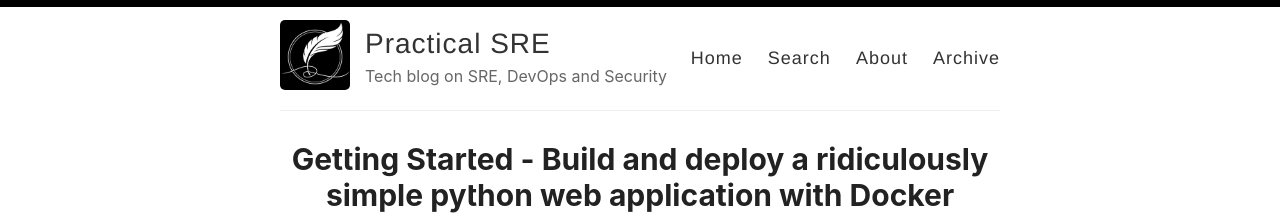
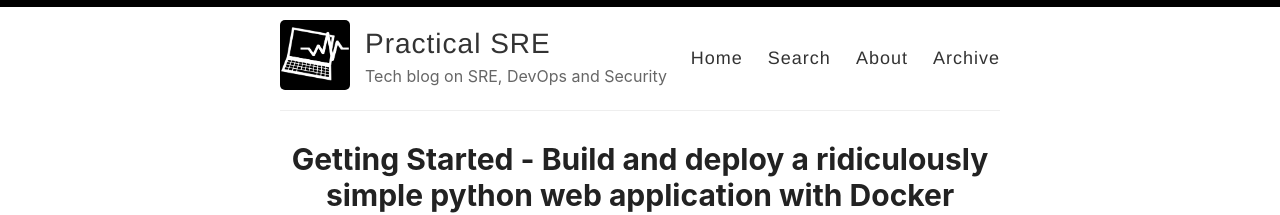
Before and after one commit to tgangte/tgangte.github.io, a Jekyll site: the page built from index.html, in a window 1280 px wide. Shown: the top 215 px of the page. Built offline with Jekyll 4.4.1, drawn with Linux system fonts in a browser that asks for light colours; the list of posts is cut into pages by our own code.

Commit message:
Update _config.yml

```diff
--- a/_config.yml
+++ b/_config.yml
@@ -12,7 +12,7 @@ author: tgangte
 description: Tech blog on SRE, DevOps and Security
 
 # URL of your avatar or profile pic (you could use your GitHub profile pic)
-avatar: /images/ec-logo.png
+avatar: /images/practical-sre.png
 
 #
 # Flags below are optional
```
